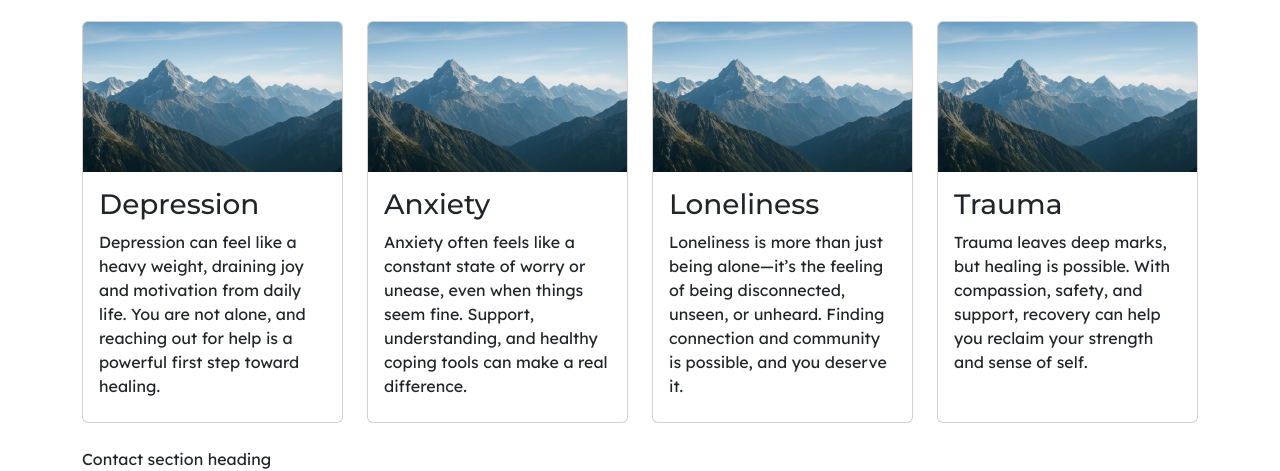
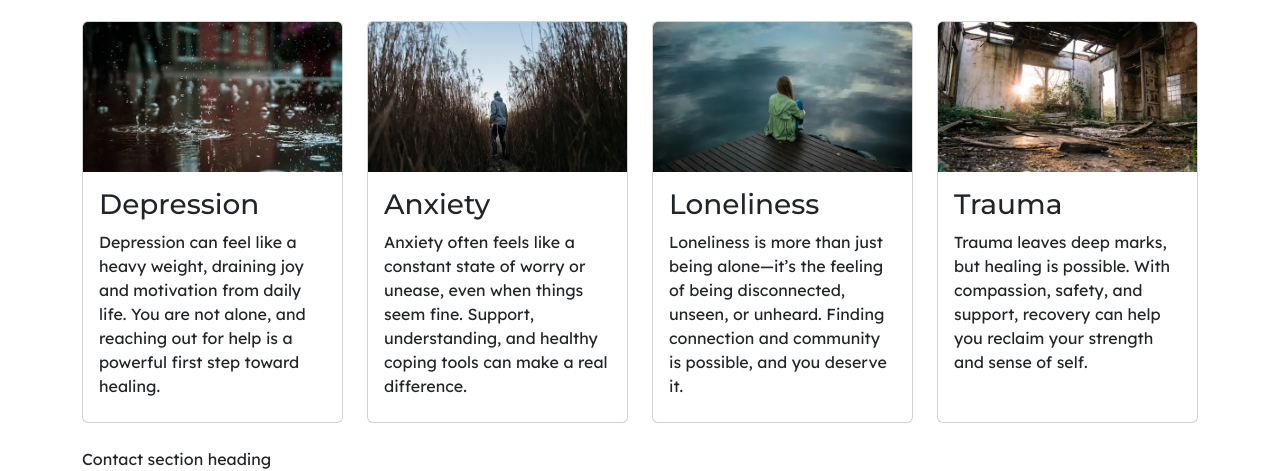
Before and after one commit to ETCocoa/mindful-ahead, a plain HTML site: page index.html in a window 1280 px wide. Shown: the part 417-888 px from the top of the page. Drawn offline with nearby package versions, Linux system fonts and the light colour scheme.

Commit message:
Add images for common issues cards

```diff
--- a/index.html
+++ b/index.html
@@ -27,7 +27,7 @@
         <nav id="navbar" class="navbar navbar-expand-lg" data-bs-theme="dark">
             <div class="container">
                 <a class="navbar-brand" href="index.html">
-                    <img src="assets/images/MindfulAheadLogo.webp" alt="Mindful Ahead logo" class="logo me-1">
+                    <img src="assets/images/mindful-ahead-logo.webp" alt="Mindful Ahead logo" class="logo me-1">
                     <span>Mindful Ahead</span>
                 </a>
                 <button class="navbar-toggler" type="button" data-bs-toggle="collapse"
@@ -75,7 +75,8 @@
                 </div>
                 <div class="col-12 col-md-6 col-xl-3">
                     <div class="card">
-                        <img src="assets/images/hero-image.webp" class="card-img-top" alt="TO_FILL">
+                        <img src="assets/images/raindrops.webp" class="card-img-top"
+                            alt="Raindrops. Photo by Vlad Chețan: https://www.pexels.com/photo/raindrops-1529360/">
                         <div class="card-body">
                             <h3 class="card-title sub-heading-color">Depression</h3>
                             <p class="card-text">
@@ -87,7 +88,8 @@
                 </div>
                 <div class="col-12 col-md-6 col-xl-3">
                     <div class="card">
-                        <img src="assets/images/hero-image.webp" class="card-img-top" alt="TO_FILL">
+                        <img src="assets/images/field.webp" class="card-img-top"
+                            alt="Person in hoodie standing in the middle of a field. Photo by Simon Migaj: https://www.pexels.com/photo/man-in-the-middle-of-trees-751727/">
                         <div class="card-body">
                             <h3 class="card-title sub-heading-color">Anxiety</h3>
                             <p class="card-text">
@@ -99,7 +101,8 @@
                 </div>
                 <div class="col-12 col-md-6 col-xl-3">
                     <div class="card">
-                        <img src="assets/images/hero-image.webp" class="card-img-top" alt="TO_FILL">
+                        <img src="assets/images/woman-planks.webp" class="card-img-top"
+                            alt="Woman sitting alone on wooden planks, looking out into water. Photo by Keenan Constance from Pexels: https://www.pexels.com/photo/woman-sitting-on-wooden-planks-2865901/">
                         <div class="card-body">
                             <h3 class="card-title sub-heading-color">Loneliness</h3>
                             <p class="card-text">
@@ -111,7 +114,8 @@
                 </div>
                 <div class="col-12 col-md-6 col-xl-3">
                     <div class="card">
-                        <img src="assets/images/hero-image.webp" class="card-img-top" alt="TO_FILL">
+                        <img src="assets/images/abandoned-building.webp" class="card-img-top"
+                            alt="Abandoned building. Photo by Matthias Groeneveld: https://www.pexels.com/photo/remaining-walls-of-ruined-abandoned-building-4200749/">
                         <div class="card-body">
                             <h3 class="card-title sub-heading-color">Trauma</h3>
                             <p class="card-text">
```
Also changed, not shown: assets/images/abandoned-building.webp (added), assets/images/field.webp (added), assets/images/mindful-ahead-logo.webp (renamed from assets/images/MindfulAheadLogo.webp), assets/images/raindrops.webp (added), assets/images/woman-planks.webp (added).
